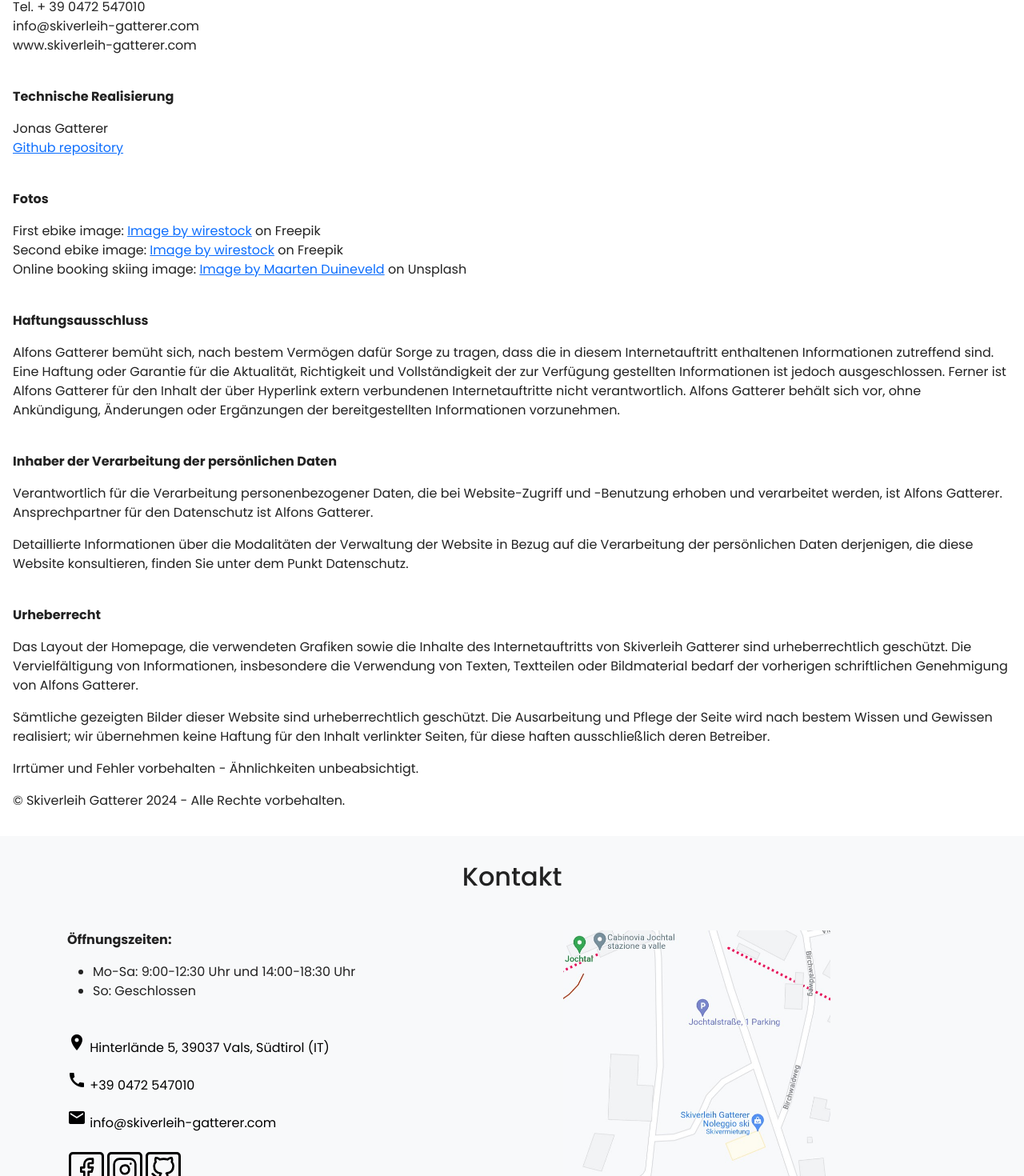
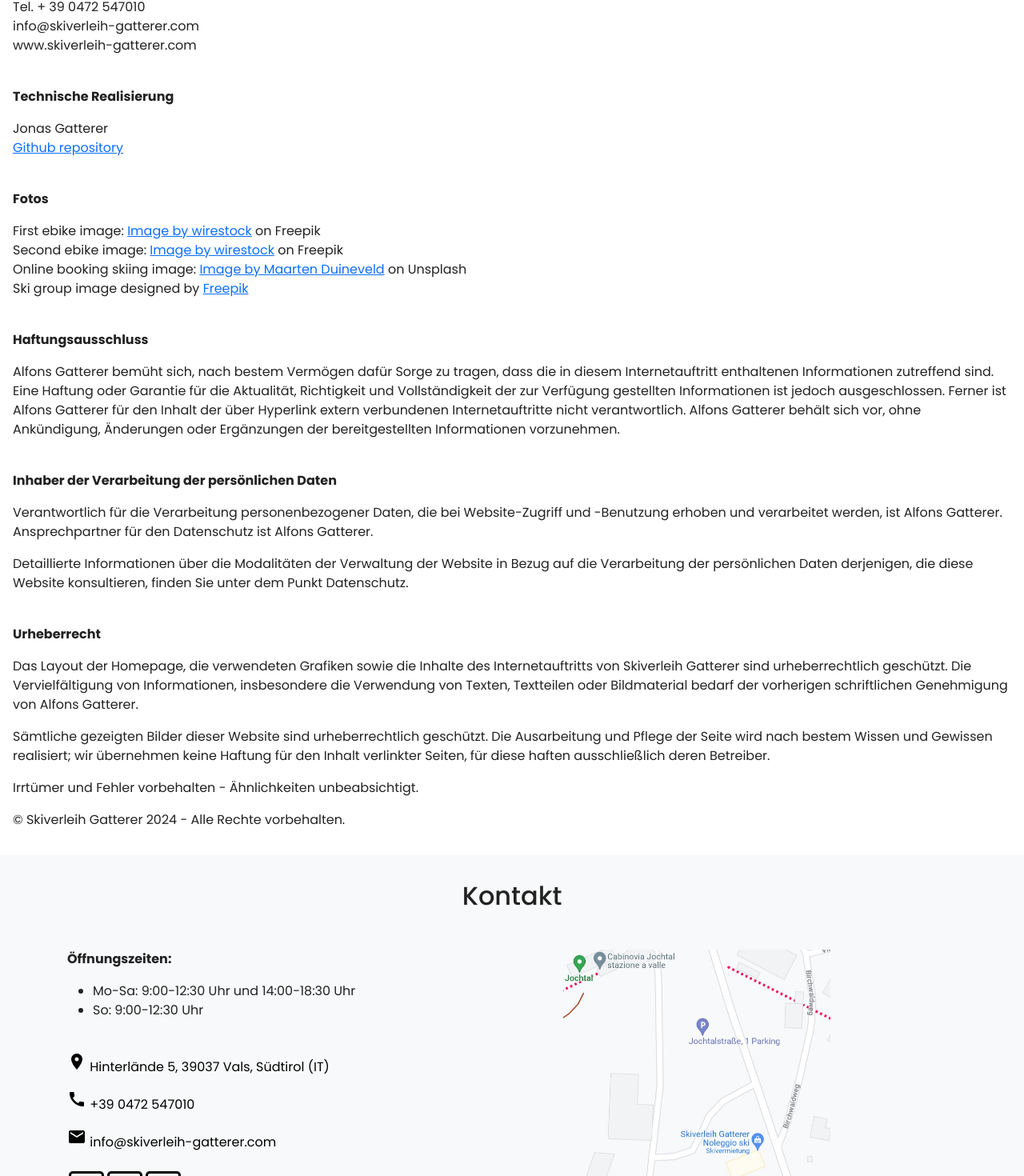
Before and after one commit to JonasGatterer/Shop-Gatterer-React.js, a React (Create React App) app: page /impressum in a window 1280 px wide. Shown: the part 425-1895 px from the top of the page at 80% size. Built offline with nearby package versions, Linux system fonts and the light colour scheme.

Commit message:
added new picture, updated opening hours

```diff
--- a/public/locales/de/translation.json
+++ b/public/locales/de/translation.json
@@ -11,7 +11,7 @@
         "header2": "E-Mail:",
         "header3": "Nachricht:",
         "time1": "Mo-Sa: 9:00-12:30 Uhr und 14:00-18:30 Uhr",
-        "time2": "So: Geschlossen",
+        "time2": "So: 9:00-12:30 Uhr",
         "location": "Hinterlände 5, 39037 Vals, Südtirol (IT)",
         "sendButton": "Senden",
         "impressum": "Impressum",
--- a/public/locales/en/translation.json
+++ b/public/locales/en/translation.json
@@ -11,7 +11,7 @@
         "header2": "E-mail:",
         "header3": "Message:",
         "time1": "Mon-Sat: 9:00 am - 12:30 pm and 2:00 pm - 6:30 pm",
-        "time2": "Sun: Closed",
+        "time2": "Sun: 9:00 am - 12:30 pm",
         "location": "Hinterlände 5, 39037 Vals, Südtirol (IT)",
         "sendButton": "Send",
         "impressum": "Impressum",
--- a/public/locales/it/translation.json
+++ b/public/locales/it/translation.json
@@ -11,7 +11,7 @@
         "header2": "E-mail:",
         "header3": "Messaggio:",
         "time1": "Lunedì-Sabato: 9:00 - 12:30 e 14:00 - 18:30",
-        "time2": "Domenica: Chiuso",
+        "time2": "Domenica: 9:00 - 12:30",
         "location": "Hinterlände 5, 39037 Valles, Alto Adige (IT)",
         "sendButton": "Inviare",
         "impressum": "Impressum",
--- a/src/components/Impressum.jsx
+++ b/src/components/Impressum.jsx
@@ -56,6 +56,8 @@ const Impressum = () => {
                     <br/>
                     Online booking skiing image: <a href="https://unsplash.com/de/fotos/mann-eisski-auf-der-schanze-pmfJcN7RGiw" target="_blank" rel="noopener noreferrer">Image by Maarten Duineveld</a> on Unsplash
                     <br/>
+                    Ski group image designed by <a href="https://www.freepik.com/free-photo/celebrating-skiers-standing-snow-covered-mountain_11230475.htm#fromView=search&page=1&position=2&uuid=690edfa2-0c1b-4abd-9d57-b6e330a85a02&query=skiing+group" target="_blank" rel="noopener noreferrer">Freepik</a>
+                    <br/>
                 </p>
                 <p>
                 <b>
--- a/src/components/MainBody.css
+++ b/src/components/MainBody.css
@@ -178,7 +178,7 @@
 
     #imgSkidepot{
         max-width: 500px;
-        margin-top: 4rem;
+        /*margin-top: 4rem;*/
     }
 
     #Shop{
--- a/src/components/MainBody.jsx
+++ b/src/components/MainBody.jsx
@@ -7,6 +7,7 @@ import EbikeD from './../images/ebike-driving.jpg'
 import Shop from './../images/shop.jpg'
 import Service from './../images/service.jpg'
 import Skidepot from './../images/skidepot.jpg'
+import GroupSkiing from './../images/group_skiing.jpg'
 //import Skidepot2 from './../images/skidepot2.jpg'
 //import Skidepot3 from './../images/skidepot3.jpg.png'
 import {useTranslation} from "react-i18next"
@@ -164,7 +165,7 @@ const MainBody = () => {
                     </div>
                     <div class="col-xs-12 col-sm-12 col-md-12 col-lg-6 d-flex align-items-center justify-content-center">
                         {/*<img src={Service} alt="skiservice" class="rounded" id="serviceImg"/>{/*<!--height: 45vh; width: 90vw;-->*/}
-                        <img src={Skidepot} alt="skidepot" id="imgSkidepot"/>
+                        <img src={GroupSkiing} alt="skidepot" id="imgSkidepot"/>
                     </div>
                 </div>
             </div>
```
Also changed, not shown: 1 other file (tests, documents, lock files or other folders).
